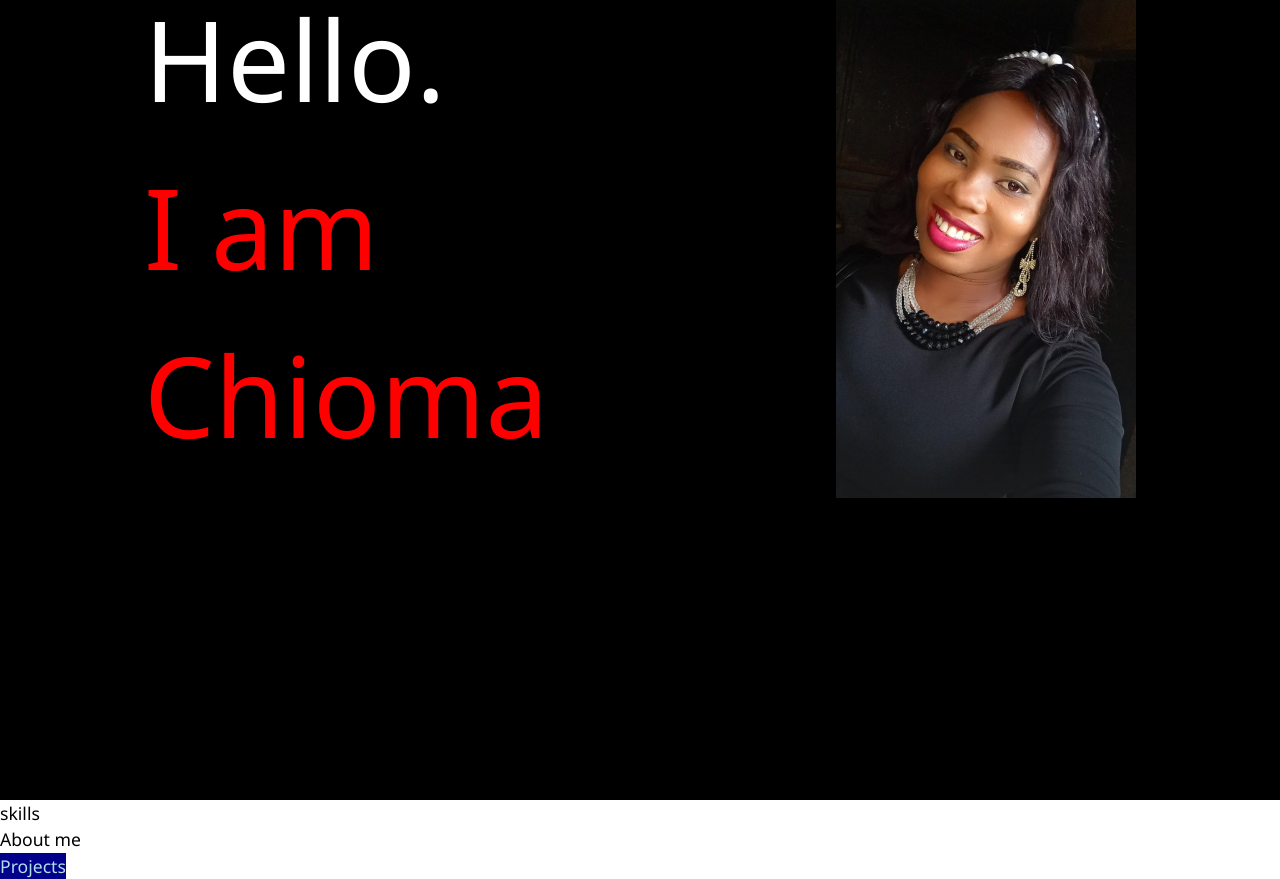
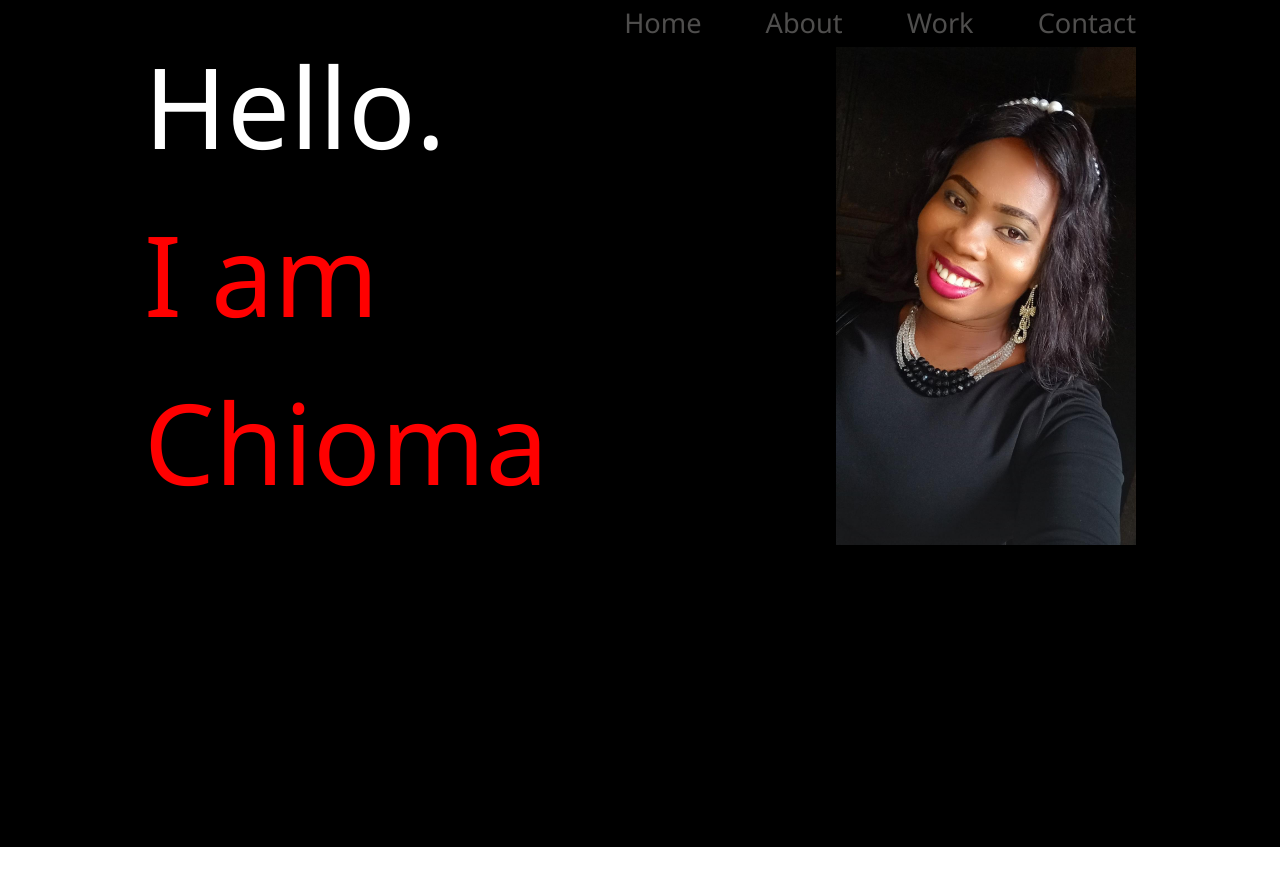
Before and after one commit to chiomaubaezuonu/my-portfolio, a Next.js app: page / in a window 1280 px wide. After the commit the page ends 847 px from the top, so only its background shows below. Built offline with nearby package versions, Linux system fonts and the light colour scheme.

Commit message:
Added Navbar

```diff
--- a/app/layout.tsx
+++ b/app/layout.tsx
@@ -1,6 +1,7 @@
 import type { Metadata } from 'next'
 import { Inter } from 'next/font/google'
 import './globals.css'
+import Navbar from './navbar/page'
 
 const inter = Inter({ subsets: ['latin'] })
 
@@ -16,7 +17,12 @@ export default function RootLayout({
 }) {
   return (
     <html lang="en">
-      <body className={inter.className}>{children}</body>
+      <body className={inter.className}>
+        <nav>
+          <Navbar />
+        </nav>
+        {children}
+        </body>
     </html>
   )
 }
--- /dev/null
+++ b/app/navbar/navbar.module.css
@@ -0,0 +1,13 @@
+.navbar {
+    background-color: black;
+    color: #4F4E4D;
+    display: flex;
+    padding-right: 7rem;
+    width: 100%;
+    justify-content: right;
+}
+
+.navLinks {
+    padding: 0.2rem 2rem;
+    font-size: 1.7rem;
+}
--- /dev/null
+++ b/app/navbar/page.tsx
@@ -0,0 +1,16 @@
+import React from 'react'
+import styles from './navbar.module.css'
+import Link from 'next/link'
+
+const Navbar = () => {
+    return (
+        <div className={styles.navbar}>
+            <Link href='/'><h3 className={styles.navLinks}>Home</h3></Link>
+            <Link href='/about'><h3 className={styles.navLinks}>About</h3></Link>
+            <Link href='/projects'><h3 className={styles.navLinks}>Work</h3></Link>
+            <Link href='/contact'> <h3 className={styles.navLinks}>Contact</h3></Link>
+        </div>
+    )
+}
+
+export default Navbar
--- a/app/page.tsx
+++ b/app/page.tsx
@@ -12,17 +12,6 @@ export default function Home() {
     <div>
       <LandingPage />
       {/* <Skills mySkills={data} /> */}
-      <Link href='/skills'>
-      <h1>skills</h1>
-      </Link>
-      <Link href='/about'>
-      <h1>About me</h1>
-      </Link>
-      <Link href='/projects'>
-      <button style={{background:'darkblue', color:'powderblue'}}>
-        Projects
-      </button>
-      </Link>
     </div>
   )
 }
```
Also changed, not shown: app/navbar/menu.png (added).
